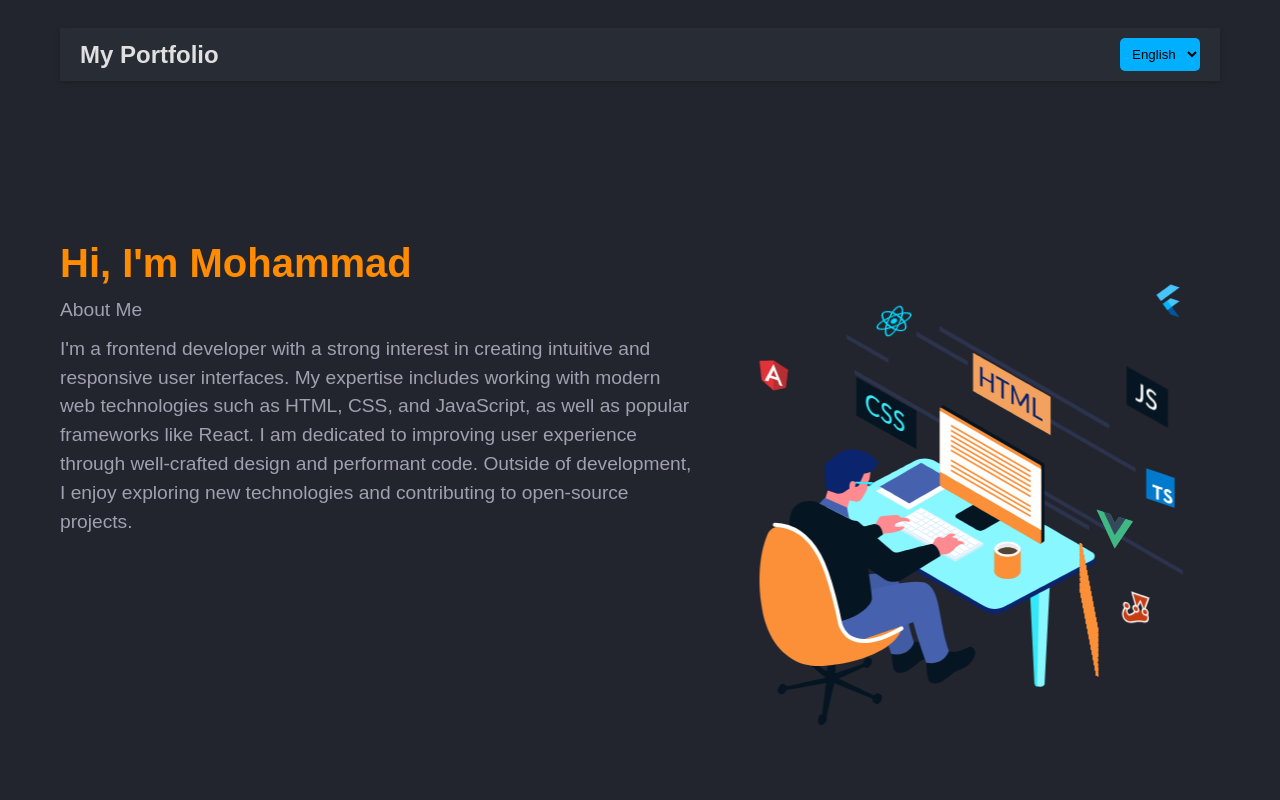
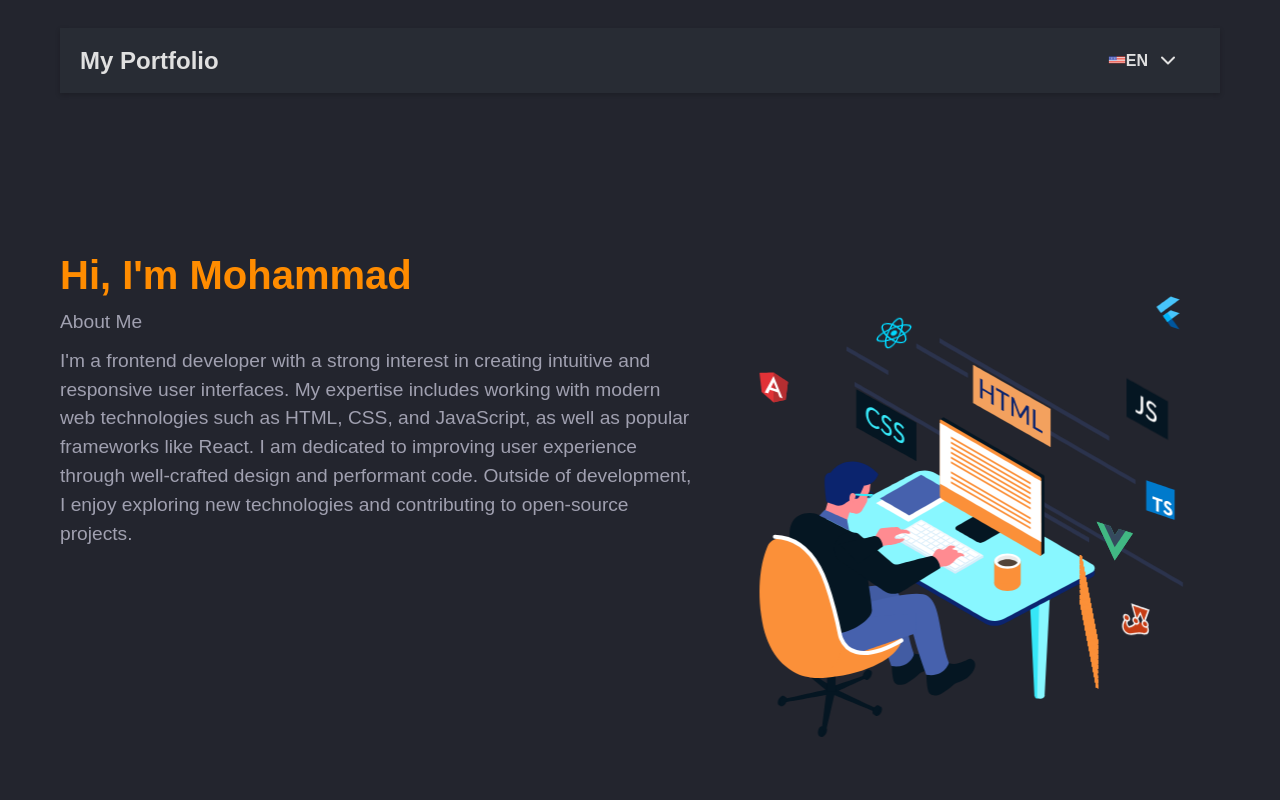
Before and after one commit to m-mohammad-d/portfolio, a React (Vite) app: page / in a window 1280 px wide. Shown: the top 800 px of the page. Built offline with nearby package versions, Linux system fonts and the light colour scheme; a web font is replaced by a local one.

Commit message:
feat : add LanguageSelector

```diff
--- a/src/Components/Header/Header.tsx
+++ b/src/Components/Header/Header.tsx
@@ -1,35 +1,17 @@
 import "./Header.css";
 import { useTranslation } from "react-i18next";
-import { useState } from "react";
+
 import Lottie from "lottie-react";
 import animationData from "../../asset/Animation - 1731768441890.json";
+import LanguageSelector from "../LanguageSelector/LanguageSelector";
 
 function Header() {
-  const { t, i18n } = useTranslation();
-  const [selectedLanguage, setSelectedLanguage] = useState("en");
-
-  const handleLanguageChange = (
-    event: React.ChangeEvent<HTMLSelectElement>
-  ) => {
-    const newLanguage = event.target.value;
-    setSelectedLanguage(newLanguage);
-    i18n.changeLanguage(newLanguage);
-  };
-
+  const { t } = useTranslation();
   return (
     <header className="header">
       <div className="navbar">
         <div className="navbar__logo">My Portfolio</div>
-        <div className="language-selector">
-          <select
-            value={selectedLanguage}
-            onChange={handleLanguageChange}
-            className="language-selector__dropdown"
-          >
-            <option value="en">English</option>
-            <option value="fa">فارسی</option>
-          </select>
-        </div>
+        <LanguageSelector />
       </div>
       <div className="contentWrapper">
         <div className="infoContainer">
--- /dev/null
+++ b/src/Components/LanguageSelector/LanguageSelector.css
@@ -0,0 +1,71 @@
+.language-selector__button {
+  background-color: var(--bg-muted);
+  border: none;
+  padding: 8px 16px;
+  display: flex;
+  align-items: center;
+  justify-content: space-between;
+  border-radius: 8px;
+  cursor: pointer;
+  font-size: 0.875rem;
+  font-weight: 600;
+  transition: all 0.3s;
+  outline: none;
+}
+
+.language-selector__button:hover {
+  background-color: var(--bg-1);
+}
+
+.flag-icon {
+  width: 18px;
+  height: 12px;
+}
+
+.dropdown-icon {
+  margin-left: 8px;
+}
+
+.dropdown-menu {
+  position: absolute;
+  top: 48px;
+  background-color: var(--bg-muted);
+  box-shadow: 0px 4px 8px rgba(0, 0, 0, 0.1);
+  width: 140px;
+  border-radius: 8px;
+  padding: 8px 0;
+  z-index: 1;
+  border: none;
+}
+
+.dropdown-item {
+  display: flex;
+  align-items: center;
+  padding: 8px 16px;
+  cursor: pointer;
+  font-weight: 600;
+  font-size: 0.875rem;
+}
+
+.dropdown-item:hover {
+  background-color: var(--bg-1);
+}
+
+.dropdown-item:focus {
+  outline: none;
+}
+
+.language-selector {
+  position: relative;
+}
+
+@media (min-width: 768px) {
+  .language-selector__button {
+    padding: 10px 20px;
+    font-size: 1rem;
+  }
+
+  .dropdown-menu {
+    width: 160px;
+  }
+}
--- /dev/null
+++ b/src/Components/LanguageSelector/LanguageSelector.tsx
@@ -0,0 +1,78 @@
+import React, { useState } from "react";
+import { useTranslation } from "react-i18next";
+import "./LanguageSelector.css";
+
+const LanguageSelector = () => {
+  const { i18n } = useTranslation();
+  const [isDropdownOpen, setIsDropdownOpen] = useState(false);
+  const [selectedLanguage, setSelectedLanguage] = useState("en");
+
+  const handleLanguageChange = (language: string) => {
+    i18n.changeLanguage(language);
+    setSelectedLanguage(language);
+    setIsDropdownOpen(false);
+  };
+
+  const languageOptions =
+    selectedLanguage === "en"
+      ? [{ code: "fa", label: "فارسی", flag: "/iranFlag.png" }]
+      : [{ code: "en", label: "EN", flag: "/usaFlag.png" }];
+
+  return (
+    <div className="language-selector">
+      <button
+        type="button"
+        aria-haspopup="menu"
+        aria-expanded={isDropdownOpen ? "true" : "false"}
+        onClick={() => setIsDropdownOpen(!isDropdownOpen)}
+        className="language-selector__button"
+      >
+        <div className="flex items-center gap-4">
+          <img
+            src={selectedLanguage === "en" ? "/usaFlag.png" : "/iranFlag.png"}
+            alt={selectedLanguage}
+            className="flag-icon"
+          />
+          <span>{selectedLanguage === "en" ? "EN" : "فارسی"}</span>
+        </div>
+        <svg
+          xmlns="http://www.w3.org/2000/svg"
+          width="24"
+          height="25"
+          fill="none"
+          viewBox="0 0 24 25"
+          className="dropdown-icon"
+        >
+          <path
+            stroke="currentColor"
+            strokeLinecap="round"
+            strokeLinejoin="round"
+            strokeWidth="2"
+            d="m6 9.5 6 6 6-6"
+          ></path>
+        </svg>
+      </button>
+
+      {isDropdownOpen && (
+        <div className="dropdown-menu">
+          {languageOptions.map((language) => (
+            <div
+              key={language.code}
+              onClick={() => handleLanguageChange(language.code)}
+              className="dropdown-item"
+            >
+              <img
+                src={language.flag}
+                alt={language.label}
+                className="flag-icon"
+              />
+              {language.label}
+            </div>
+          ))}
+        </div>
+      )}
+    </div>
+  );
+};
+
+export default LanguageSelector;
```
Also changed, not shown: public/iranFlag.png (added), public/usaFlag.png (added).
